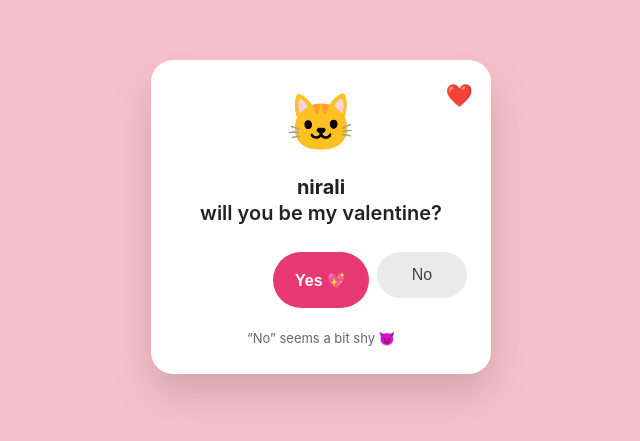
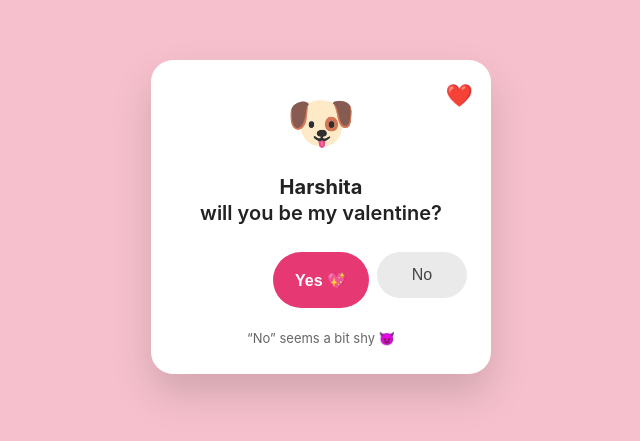
Before and after one commit to snacknojutsu/snacknojutsu.github.io, a plain HTML site: page index.html in a window 1280 px wide. Shown: the part 183-624 px from the top of the page, without its empty margins (319-959 px from the left). Drawn offline with Linux system fonts and the light colour scheme.

Commit message:
Update index.html

```diff
--- a/index.html
+++ b/index.html
@@ -110,12 +110,12 @@
 
   <div class="card">
     <div class="face">
-      🐱
+      🐶
       <span class="heart">❤️</span>
     </div>
 
     <h2>
-      <strong>nirali</strong><br>
+      <strong>Harshita</strong><br>
       will you be my valentine?
     </h2>
 
```
